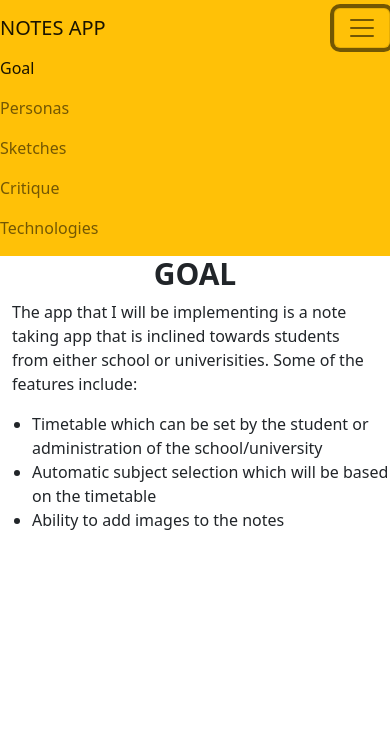
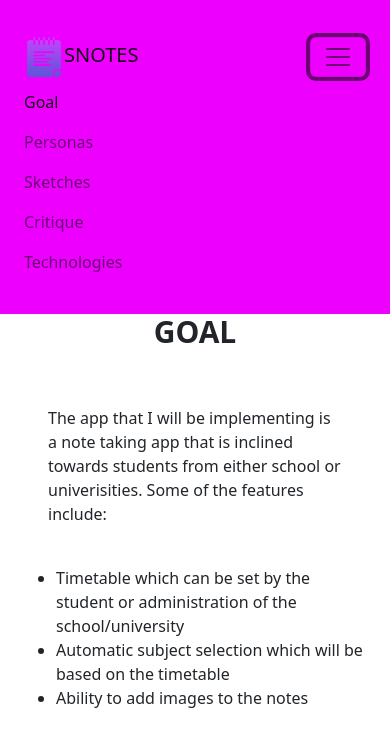
Before and after one commit to samii321/Notes, a plain HTML site: page index.html in a window 390 px wide. Both pictures are taken after a click on the button "Toggle navigation". Drawn offline with nearby package versions, Linux system fonts and the light colour scheme.

Commit message:
Unifying design

```diff
--- a/index.html
+++ b/index.html
@@ -11,8 +11,18 @@
     <title>Goal of the App</title>
   </head>
   <body>
-    <nav class="navbar navbar-expand-lg bg-warning">
-      <a class="navbar-brand" href="index.html">NOTES APP</a>
+    <div class="top container-fluid p-4">
+      <nav class="navbar navbar-expand-lg">
+        <a class="navbar-brand" href="index.html"
+          ><img
+            src="/Images/icon.png"
+            class="rounded"
+            alt="SNOTES"
+            height="40px"
+            width="40px"
+          />SNOTES</a
+        >
+
         <button
           class="navbar-toggler"
           type="button"
@@ -24,10 +34,13 @@
         >
           <span class="navbar-toggler-icon"></span>
         </button>
+
         <div class="collapse navbar-collapse" id="navbarNav">
           <ul class="navbar-nav ms-auto">
             <li class="nav-item">
-            <a class="nav-link active" aria-current="page" href="#">Goal</a>
+              <a class="nav-link active" aria-current="page" href="index.html"
+                >Goal</a
+              >
             </li>
             <li class="nav-item">
               <a class="nav-link" href="personas.html">Personas</a>
@@ -44,11 +57,13 @@
           </ul>
         </div>
       </nav>
+    </div>
     <h1 class="container h1">GOAL</h1>
-    <p class="container">
-      The app that I will be implementing is a note taking app that is inclined
-      towards students from either school or univerisities. Some of the features
-      include:
+    <div class="container p-4">
+      <p class="container fluid p-4">
+        The app that I will be implementing is a note taking app that is
+        inclined towards students from either school or univerisities. Some of
+        the features include:
       </p>
 
       <ul>
@@ -56,10 +71,12 @@
           Timetable which can be set by the student or administration of the
           school/university
         </li>
-      <li>Automatic subject selection which will be based on the timetable</li>
+        <li>
+          Automatic subject selection which will be based on the timetable
+        </li>
         <li>Ability to add images to the notes</li>
       </ul>
-
+    </div>
     <script
       src="https://cdn.jsdelivr.net/npm/bootstrap@5.2.2/dist/js/bootstrap.bundle.min.js"
       integrity="sha384-OERcA2EqjJCMA+/3y+gxIOqMEjwtxJY7qPCqsdltbNJuaOe923+mo//f6V8Qbsw3"
```
Also changed, not shown: personas.html (+25 -11 lines). Lines whose indentation alone changed are shown as unchanged.
